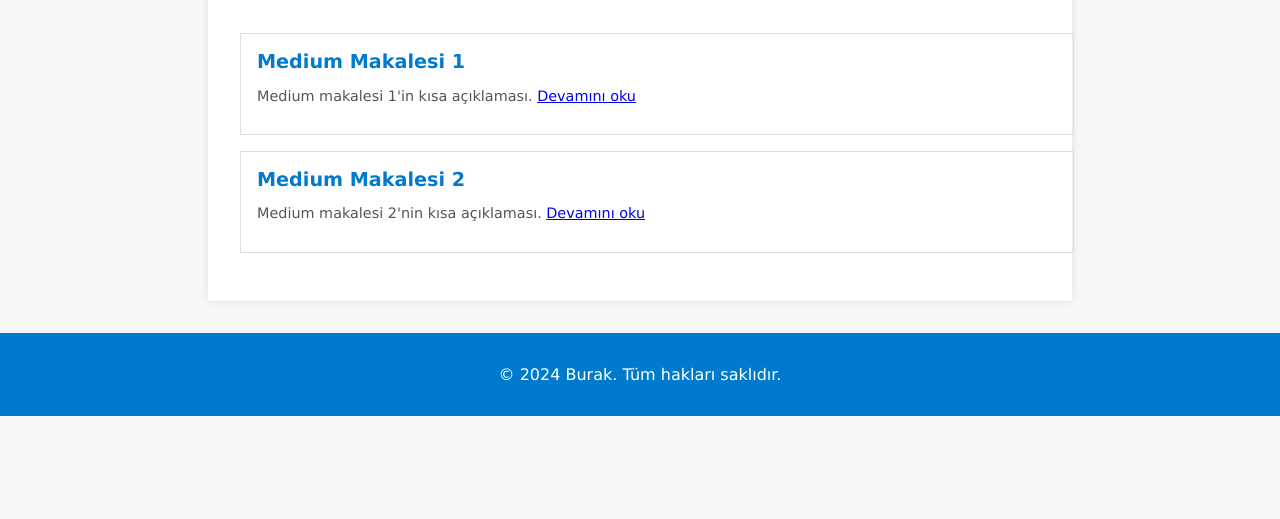
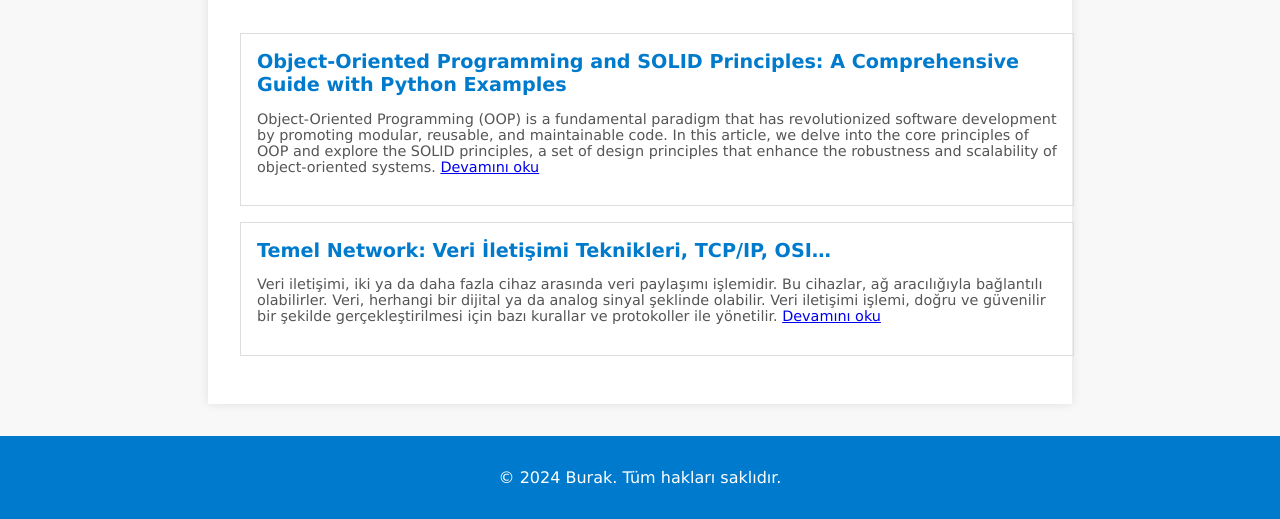
Before and after one commit to mbk2103/mbk2103.github.io, a plain HTML site: page index.html in a window 1280 px wide. Shown: the part 2440-2959 px from the top of the page. Before the commit the page ends 2856 px from the top, so only its background shows below. Drawn offline with Linux system fonts and the light colour scheme.

Commit message:
Update index.html

```diff
--- a/index.html
+++ b/index.html
@@ -135,12 +135,12 @@
             <iframe width="560" height="315" src="https://www.youtube.com/watch?v=AJVDmJukw8M&t=2s" frameborder="0" allow="accelerometer; autoplay; clipboard-write; encrypted-media; gyroscope; picture-in-picture" allowfullscreen></iframe>
             <iframe width="560" height="315" src="https://www.youtube.com/watch?v=vU4-dgjc3ic&t=111s" frameborder="0" allow="accelerometer; autoplay; clipboard-write; encrypted-media; gyroscope; picture-in-picture" allowfullscreen></iframe>
             <div class="medium-preview">
-                <h3>Medium Makalesi 1</h3>
-                <p>Medium makalesi 1'in kısa açıklaması. <a href="https://blog.devgenius.io/mastering-object-oriented-programming-and-solid-principles-a-comprehensive-guide-with-python-74acd2fb81c1" target="_blank">Devamını oku</a></p>
+                <h3>Object-Oriented Programming and SOLID Principles: A Comprehensive Guide with Python Examples</h3>
+                <p>Object-Oriented Programming (OOP) is a fundamental paradigm that has revolutionized software development by promoting modular, reusable, and maintainable code. In this article, we delve into the core principles of OOP and explore the SOLID principles, a set of design principles that enhance the robustness and scalability of object-oriented systems. <a href="https://blog.devgenius.io/mastering-object-oriented-programming-and-solid-principles-a-comprehensive-guide-with-python-74acd2fb81c1" target="_blank">Devamını oku</a></p>
             </div>
             <div class="medium-preview">
-                <h3>Medium Makalesi 2</h3>
-                <p>Medium makalesi 2'nin kısa açıklaması. <a href="https://blog.devgenius.io/mastering-object-oriented-programming-and-solid-principles-a-comprehensive-guide-with-python-74acd2fb81c1" target="_blank">Devamını oku</a></p>
+                <h3>Temel Network: Veri İletişimi Teknikleri, TCP/IP, OSI…</h3>
+                <p>Veri iletişimi, iki ya da daha fazla cihaz arasında veri paylaşımı işlemidir. Bu cihazlar, ağ aracılığıyla bağlantılı olabilirler. Veri, herhangi bir dijital ya da analog sinyal şeklinde olabilir. Veri iletişimi işlemi, doğru ve güvenilir bir şekilde gerçekleştirilmesi için bazı kurallar ve protokoller ile yönetilir. <a href="https://blog.devgenius.io/mastering-object-oriented-programming-and-solid-principles-a-comprehensive-guide-with-python-74acd2fb81c1" target="_blank">Devamını oku</a></p>
             </div>
         </div>
     </section>
```
